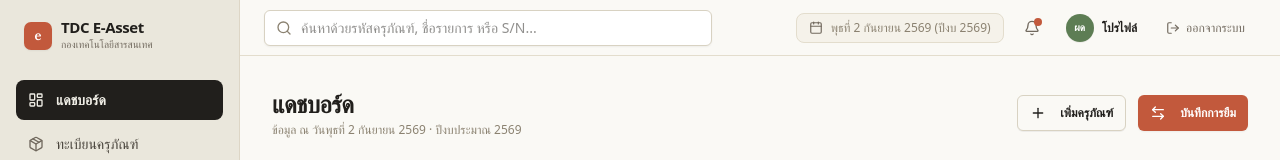
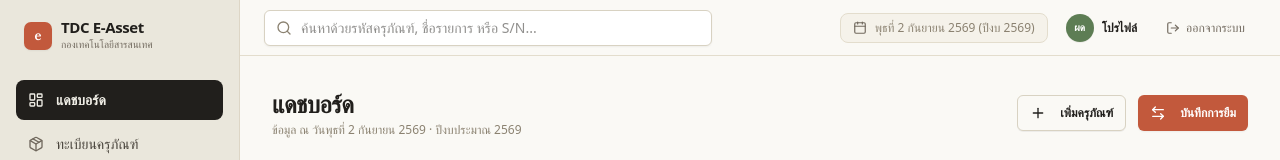
Before and after one commit to Dhanabhon/tdc-e-asset, a Next.js app: page /dashboard in a window 1280 px wide. Shown: the top 160 px of the page. Built offline with nearby package versions, Linux system fonts and the light colour scheme; no server answers; the database is empty; a web font is replaced by a local one.

Commit message:
refactor(header): remove unused notification bell button

```diff
--- a/components/layout/Header.tsx
+++ b/components/layout/Header.tsx
@@ -3,7 +3,7 @@
 import { useState, useEffect } from "react";
 import Link from "next/link";
 import { useRouter } from "next/navigation";
-import { Bell, Search, Calendar, LogOut } from "lucide-react";
+import { Search, Calendar, LogOut } from "lucide-react";
 import { Input } from "@/components/ui/input";
 import { getThaiHeaderDate } from "@/lib/utils";
 import { getUserProfile, Profile } from "@/actions/auth";
@@ -54,14 +54,6 @@ export function Header() {
             <span>{currentDateThai}</span>
           </div>
 
-          <button
-            className="relative p-2 rounded-lg text-[#71695e] hover:bg-[#eae7dc] transition-colors cursor-pointer"
-            title="การแจ้งเตือน"
-          >
-            <Bell className="w-4 h-4" />
-            <span className="absolute top-1.5 right-1.5 w-2 h-2 rounded-full bg-[#c2593c]" />
-          </button>
-
           {/* User Profile Link */}
           <Link
             href="/profile"
```
